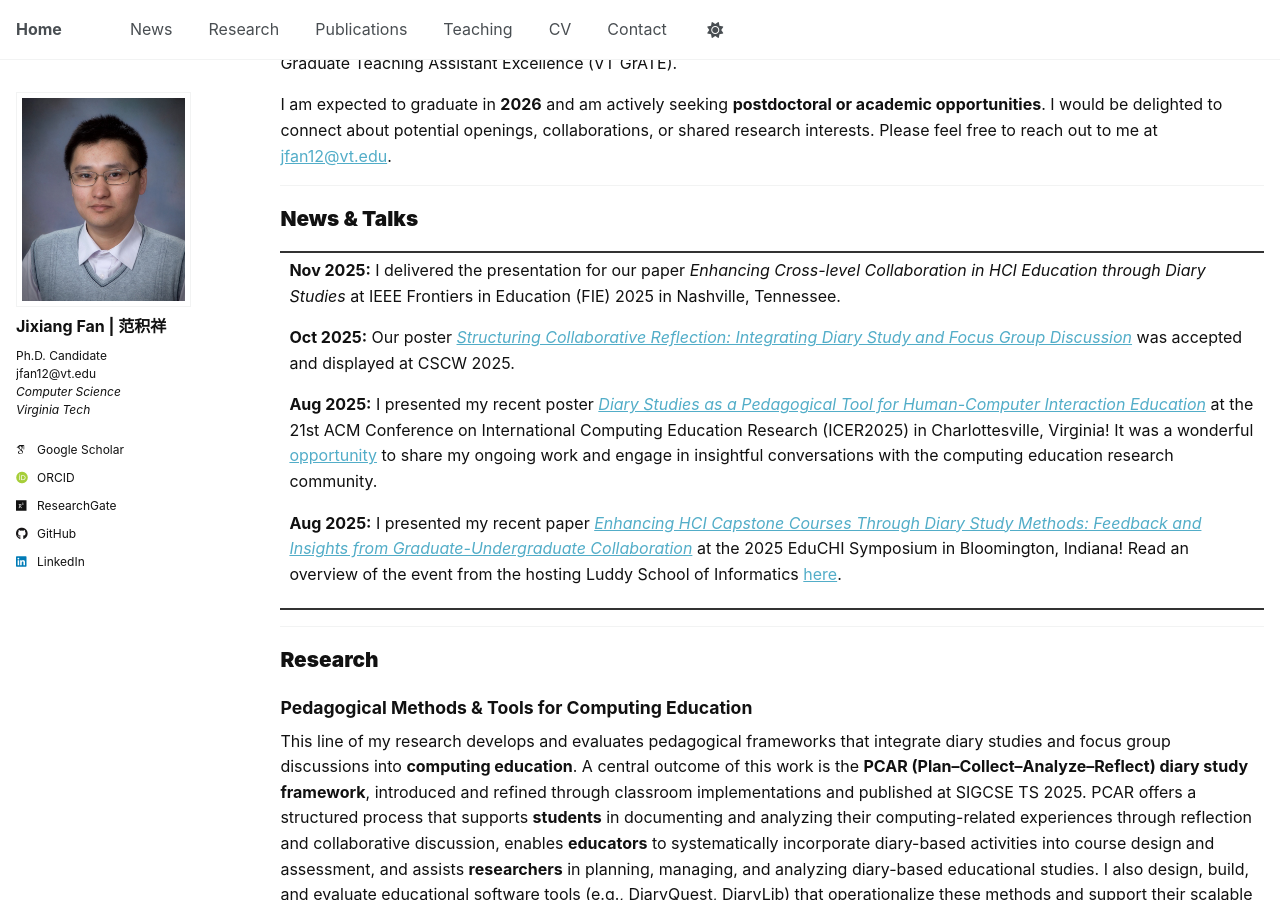
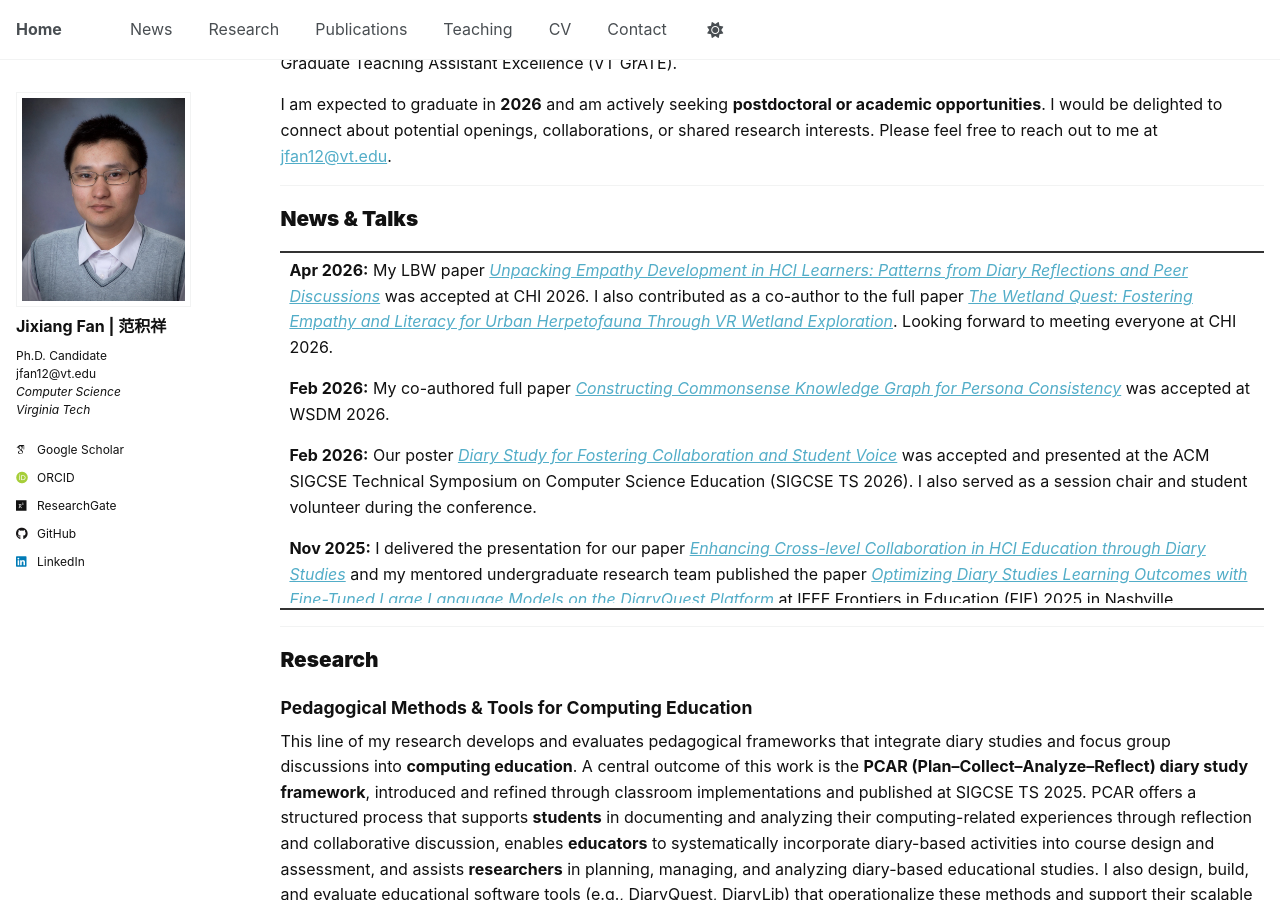
Before and after one commit to JixiangFan/web, a Jekyll site: the page built from _pages/about.md, in a window 1280 px wide and 900 px high, scrolled down 490 px. Built offline with Jekyll 4.4.1, drawn with Linux system fonts in a browser that asks for light colours; some web fonts are replaced; some of the changed text lies outside the part shown.

Commit message:
Update about.md

```diff
--- a/_pages/about.md
+++ b/_pages/about.md
@@ -61,8 +61,13 @@ I am expected to graduate in **2026** and am actively seeking **postdoctoral or
      style="height:350px; overflow-y:auto; padding:0.25rem 0.5rem;
             border-top:0; border-bottom:0;">
 
+<p><strong>Apr 2026:</strong> My LBW paper <em><a href="">Unpacking Empathy Development in HCI Learners: Patterns from Diary Reflections and Peer Discussions</a></em> was accepted at CHI 2026. I also contributed as a co-author to the full paper <em><a>The Wetland Quest: Fostering Empathy and Literacy for Urban Herpetofauna Through VR Wetland Exploration</a></em>. Looking forward to meeting everyone at CHI 2026.</p>
 
-<p><strong>Nov 2025:</strong> I delivered the presentation for our paper <em>Enhancing Cross-level Collaboration in HCI Education through Diary Studies</em> at IEEE Frontiers in Education (FIE) 2025 in Nashville, Tennessee. </p>
+<p><strong>Feb 2026:</strong> My co-authored full paper <em><a href="">Constructing Commonsense Knowledge Graph for Persona Consistency</a></em> was accepted at WSDM 2026.</p>
+
+<p><strong>Feb 2026:</strong> Our poster <em><a href="https://dl.acm.org/doi/10.1145/3770761.3777186">Diary Study for Fostering Collaboration and Student Voice</a></em> was accepted and presented at the ACM SIGCSE Technical Symposium on Computer Science Education (SIGCSE TS 2026). I also served as a session chair and student volunteer during the conference. </p>
+
+<p><strong>Nov 2025:</strong> I delivered the presentation for our paper <em><a href="https://www.computer.org/csdl/proceedings-article/fie/2025/11328647/2df9ohMeNdC">Enhancing Cross-level Collaboration in HCI Education through Diary Studies</a></em> and my mentored undergraduate research team published the paper <em><a href="https://www.computer.org/csdl/proceedings-article/fie/2025/11328660/2df9uxKupQQ">Optimizing Diary Studies Learning Outcomes with Fine-Tuned Large Language Models on the DiaryQuest Platform</a></em> at IEEE Frontiers in Education (FIE) 2025 in Nashville, Tennessee. </p>
 
 <p><strong>Oct 2025:</strong> Our poster <em><a href="https://dl.acm.org/doi/10.1145/3715070.3749233">Structuring Collaborative Reflection: Integrating Diary Study and Focus Group Discussion</a></em> was accepted and displayed at CSCW 2025. </p>
 
@@ -176,6 +181,17 @@ Diary Study as an Educational Tool: An Experience Report from an HCI Course
 </span>
 <a href="https://dl.acm.org/doi/10.1145/3641554.3701845">ACM Digital Library Link</a>
 
+
+Education in HCI Outdoors: A Diary Study Approach
+**Jixiang Fan**, Morva Saaty, and D. Scott McCrickard. (2024)
+<span style="display:inline-block; padding:2px 6px; font-size:90%;
+             font-weight:600; border:1px solid #ccc; border-radius:6px;
+             background:#e6f2ff; margin-right:6px;">
+  EduCHI 2024
+</span>
+<a href="https://dl.acm.org/doi/10.1145/3658619.3658621">ACM Digital Library Link</a>
+
+
 Enhancing HCI Capstone Courses Through Diary Study Methods: Feedback and Insights from Graduate-Undergraduate Collaboration
 **Jixiang Fan**, Wei-Lu Wang, Natalie Andrus, Yusheng Cao, Morva Saaty, Shiva Ghasemi, Lei Xia, and D. Scott McCrickard. (2025)
 <span style="display:inline-block; padding:2px 6px; font-size:90%;
@@ -185,14 +201,6 @@ Enhancing HCI Capstone Courses Through Diary Study Methods: Feedback and Insight
 </span>
 <a href="https://dl.acm.org/doi/10.1145/3742901.3742917">ACM Digital Library Link</a>
 
-Education in HCI Outdoors: A Diary Study Approach
-**Jixiang Fan**, Morva Saaty, and D. Scott McCrickard. (2024)
-<span style="display:inline-block; padding:2px 6px; font-size:90%;
-             font-weight:600; border:1px solid #ccc; border-radius:6px;
-             background:#e6f2ff; margin-right:6px;">
-  EduCHI 2024
-</span>
-<a href="https://dl.acm.org/doi/10.1145/3658619.3658621">ACM Digital Library Link</a>
 
 
 The Wetland Quest: Fostering Empathy and Literacy for Urban Herpetofauna Through VR Wetland Exploration
@@ -283,7 +291,7 @@ Wei-Lu Wang, Natalie Andrus, Taha Hassan, **Jixiang Fan**, Yusheng Cao, Joelle A
 <p>
   The most current version of my CV can be found at this link:
   <a href="https://github.com/JixiangFan/web/raw/master/files/JixiangCV10.pdf" target="_blank">
-    <strong>Sep 2025 CV (pdf)</strong>
+    <strong>Mar 2026 CV (pdf)</strong>
   </a>
 </p>
 
```
